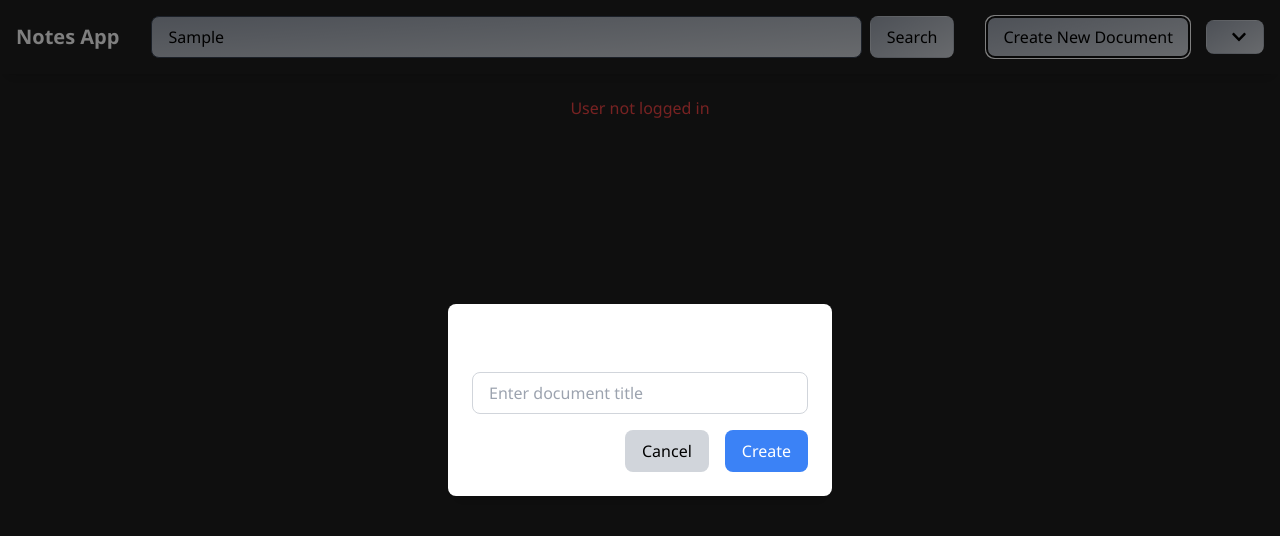
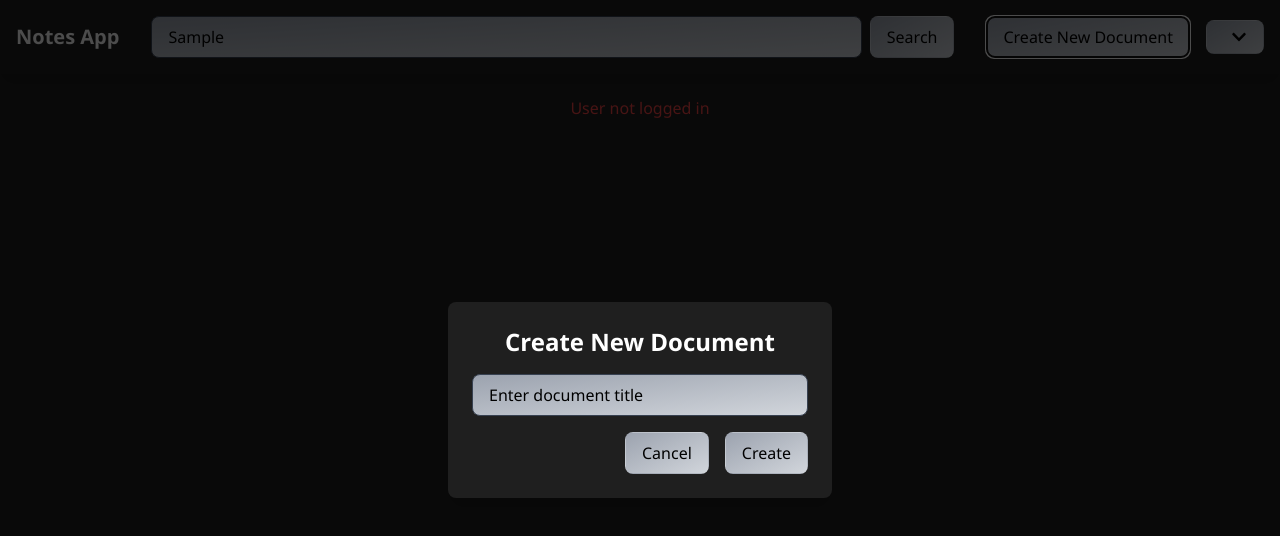
Before and after one commit to Brock-Saunders/COP4331_LargeProject_16, a React (Vite) app in the folder frontend/: page /home in a window 1280 px wide. Both pictures are taken after typing "Sample" into the empty fields and a click on the button "Create New Document". Shown: the top 536 px of the page. Built offline with nearby package versions, Linux system fonts and the light colour scheme.

Commit message:
Added correct styling

```diff
--- a/frontend/src/components/HomeBar.tsx
+++ b/frontend/src/components/HomeBar.tsx
@@ -65,7 +65,7 @@ const Homebar: React.FC<HomebarProps> = ({ username, onLogout, onSearch }) => {
             placeholder="Search..."
             value={searchTerm}
             onChange={(e) => setSearchTerm(e.target.value)}
-            className="bg-gradient-to-br from-gray-400 to-gray-300 text-black w-full px-4 py-2 rounded-lg border border-gray-700 focus:outline-none focus:ring-2 focus:ring-gray-600"
+            className="bg-gradient-to-br from-gray-400 to-gray-300 text-black placeholder:text-black w-full px-4 py-2 rounded-lg border border-gray-700 focus:outline-none focus:ring-2 focus:ring-gray-600"
           />
           <button
             onClick={handleSearchClick}
@@ -107,26 +107,26 @@ const Homebar: React.FC<HomebarProps> = ({ username, onLogout, onSearch }) => {
       </div>
       {/* Popup for creating a new document */}
       {isPopupOpen && (
-        <div className="fixed inset-0 flex items-center justify-center bg-black bg-opacity-50 z-50">
-          <div className="bg-white p-6 rounded-lg shadow-lg w-96">
-            <h2 className="text-xl font-bold mb-4">Create New Document</h2>
+        <div className="fixed inset-0 flex items-center justify-center bg-black bg-opacity-70 z-50">
+          <div className="text-white p-6 rounded-lg shadow-lg w-96" style={{ backgroundColor: '#1f1f1f' }}>
+            <h2 className="text-2xl font-bold mb-4 text-center ">Create New Document</h2>
             <input
               type="text"
               placeholder="Enter document title"
               value={newDocumentTitle}
               onChange={(e) => setNewDocumentTitle(e.target.value)}
-              className="w-full px-4 py-2 border border-gray-300 rounded-lg mb-4 focus:outline-none focus:ring-2 focus:ring-gray-600"
+              className="w-full px-4 py-2 bg-gradient-to-br from-gray-400 to-gray-300 text-black placeholder:text-black border border-gray-700 rounded-lg mb-4 focus:outline-none focus:ring-2 focus:ring-gray-600"
             />
             <div className="flex justify-end space-x-4">
               <button
                 onClick={() => setIsPopupOpen(false)} // Close the popup
-                className="px-4 py-2 bg-gray-300 text-black rounded-lg hover:bg-gray-200 transition"
+                className="px-4 py-2 bg-gradient-to-br from-gray-400 to-gray-300 text-black rounded-lg hover:from-gray-300 hover:to-gray-200 transition"
               >
                 Cancel
               </button>
               <button
                 onClick={handleCreateNewDocument} // Create the document
-                className="px-4 py-2 bg-blue-500 text-white rounded-lg hover:bg-blue-400 transition"
+                className="px-4 py-2 bg-gradient-to-br from-gray-400 to-gray-300 text-black rounded-lg hover:from-gray-300 hover:to-gray-200 transition"
               >
                 Create
               </button>
```
